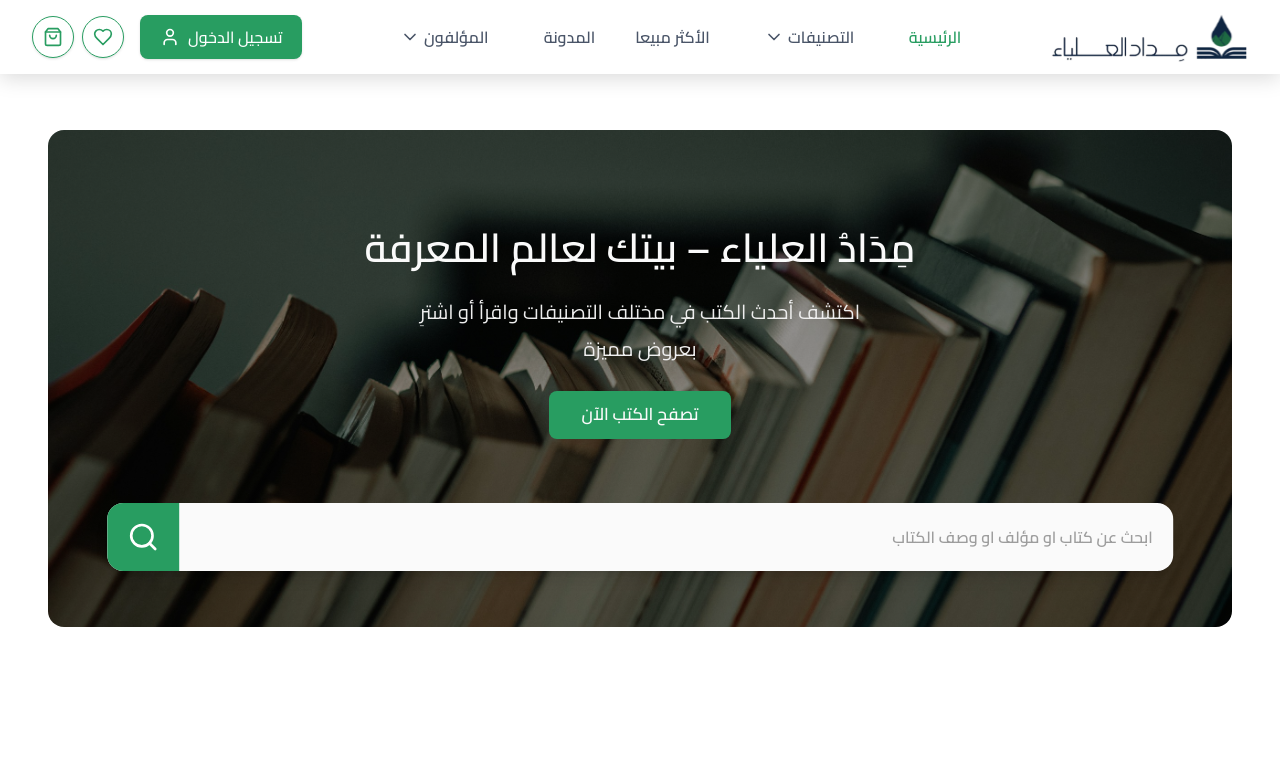
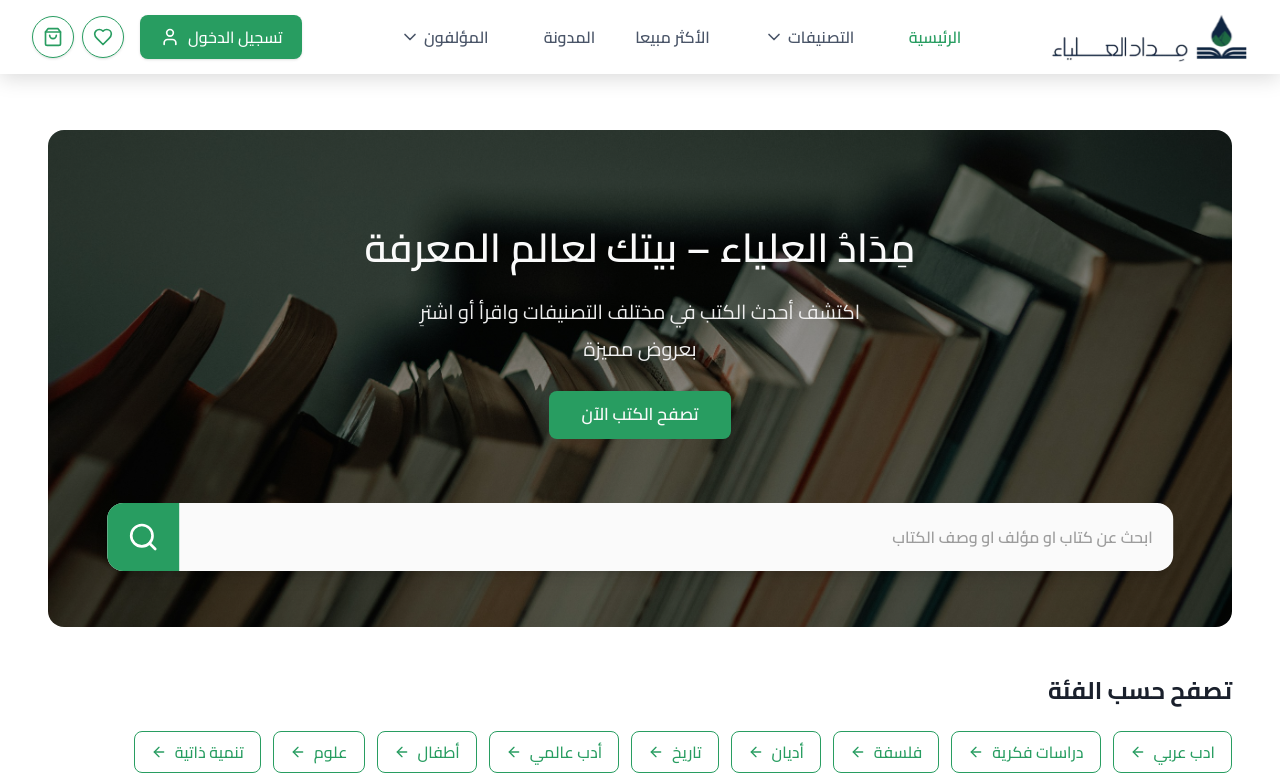
Before and after one commit to AhmedWaheedElmallah29/madadalalyaa, a React (Vite) app: page / in a window 1280 px wide. Shown: the top 783 px of the page. Built offline with nearby package versions, Linux system fonts and the light colour scheme.

Commit message:
feat(categories): finish categories section ui

```diff
--- /dev/null
+++ b/src/components/home/CategorySection.jsx
@@ -0,0 +1,47 @@
+import { Link } from "react-router-dom";
+import { LuArrowLeft } from "react-icons/lu";
+
+const defaultCategories = [
+  { id: 1, name: "ادب عربي", path: "/categories/arabic-literature" },
+  { id: 2, name: "دراسات فكرية", path: "/categories/intellectual-studies" },
+  { id: 3, name: "فلسفة", path: "/categories/philosophy" },
+  { id: 4, name: "أديان", path: "/categories/religions" },
+  { id: 5, name: "تاريخ", path: "/categories/history" },
+  { id: 6, name: "أدب عالمي", path: "/categories/world-literature" },
+  { id: 7, name: "أطفال", path: "/categories/children" },
+  { id: 8, name: "علوم", path: "/categories/science" },
+  { id: 9, name: "تنمية ذاتية", path: "/categories/self-development" },
+  { id: 10, name: "تصنيفات أخرى", path: "/categories/other" },
+];
+
+const CategorySection = ({
+  categories = defaultCategories,
+  title = "تصفح حسب الفئة",
+}) => {
+  return (
+    <section className="w-full px-4 lg:px-8 mt-12 mb-8">
+      <div className="w-full max-w-[1296px] mx-auto">
+        {/* Section Title */}
+        <h2 className="text-xl md:text-2xl font-bold font-cairo text-[#1A202C] text-right mb-6">
+          {title}
+        </h2>
+
+        {/* Categories Badges List */}
+        <div className="flex items-center gap-3 overflow-x-auto pb-3 md:pb-0 md:flex-wrap scrollbar-none">
+          {categories.map((category) => (
+            <Link
+              key={category.id}
+              to={`/categories/${category.name}`}
+              className="flex items-center gap-2 px-4 py-2 border border-[#289D61] rounded-lg text-[#289D61] hover:bg-[#289D61] hover:text-white transition-all duration-200 whitespace-nowrap text-sm md:text-base font-cairo font-medium group flex-shrink-0"
+            >
+              <span>{category.name}</span>
+              <LuArrowLeft className="w-4 h-4 transition-transform duration-200 group-hover:-translate-x-1" />
+            </Link>
+          ))}
+        </div>
+      </div>
+    </section>
+  );
+};
+
+export default CategorySection;
--- a/src/pages/Home.jsx
+++ b/src/pages/Home.jsx
@@ -1,9 +1,11 @@
 import Hero from "../components/home/Hero";
+import CategorySection from "../components/home/CategorySection";
 
 const Home = () => {
   return (
     <div className="min-h-screen">
       <Hero />
+      <CategorySection />
     </div>
   );
 };
```
